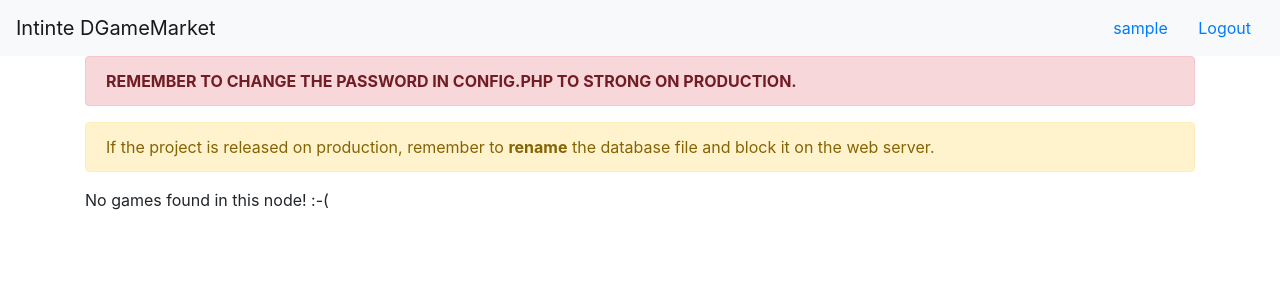
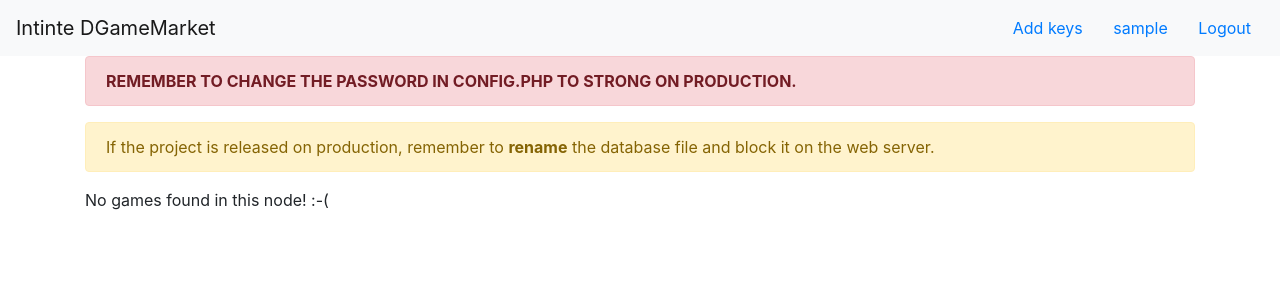
Before and after one commit to IntinteDAO/DGameMarket, a PHP site: page /index.php in a window 1280 px wide. Shown: the top 300 px of the page. Run offline with PHP 8.4, Linux system fonts and the light colour scheme; the visitor is signed in with stand-in values (Sample User, id 1); data comes from the database, SQL or seed files in the repository; data that the repository does not hold is empty.

Commit message:
Added a button in navbar to add games.

```diff
--- a/template/navbar.php
+++ b/template/navbar.php
@@ -6,6 +6,7 @@
 		<?php
 		if(!empty($_SESSION['login'])) {
 			echo '
+			<a class="btn btn-link" href="add_keys.php">Add keys</a>
 			<a class="btn btn-link" href="profile.php">'.$_SESSION['login'].'</a>
 			<a class="btn btn-link" href="logout.php">Logout</a>
 			';
```
